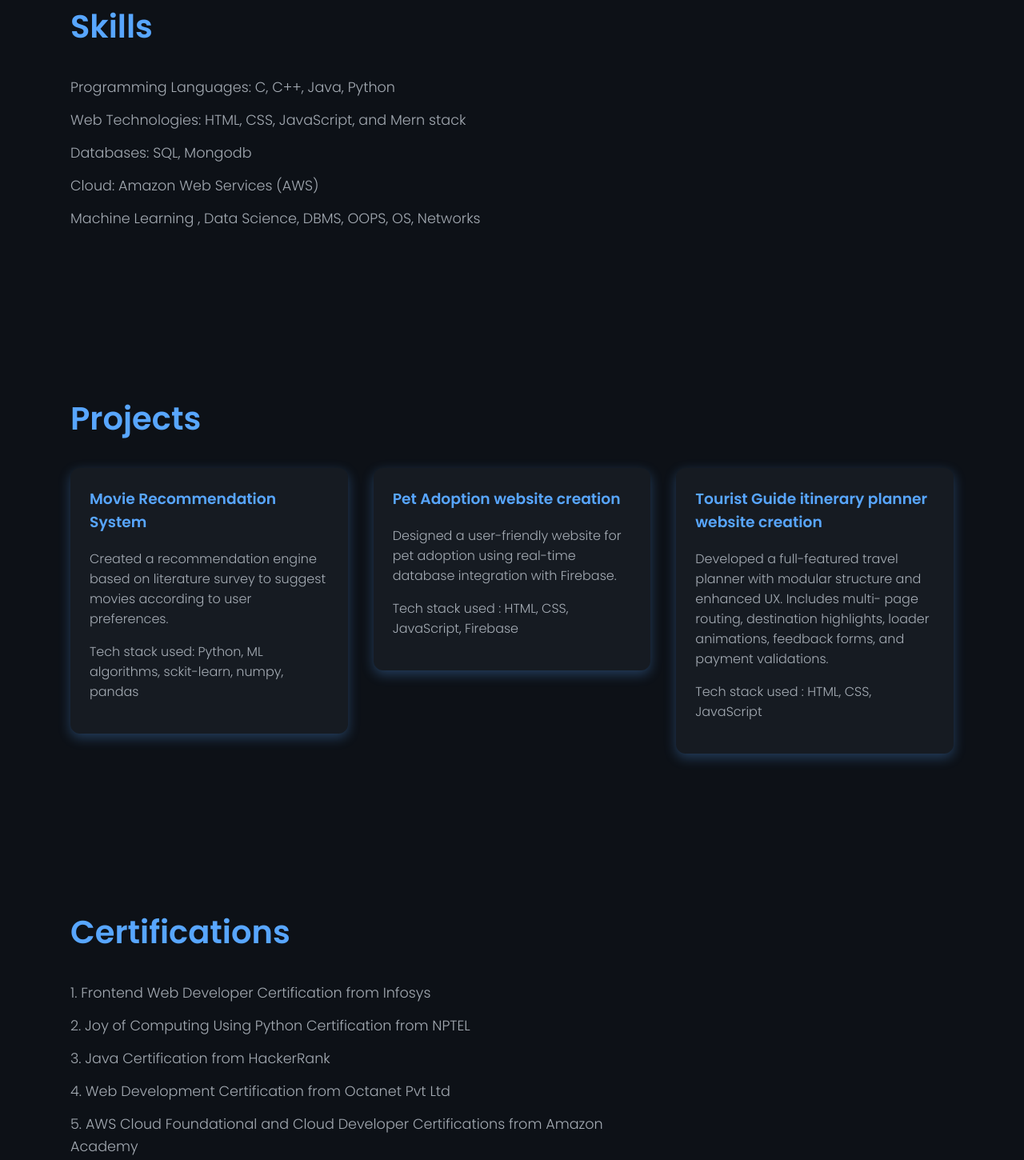
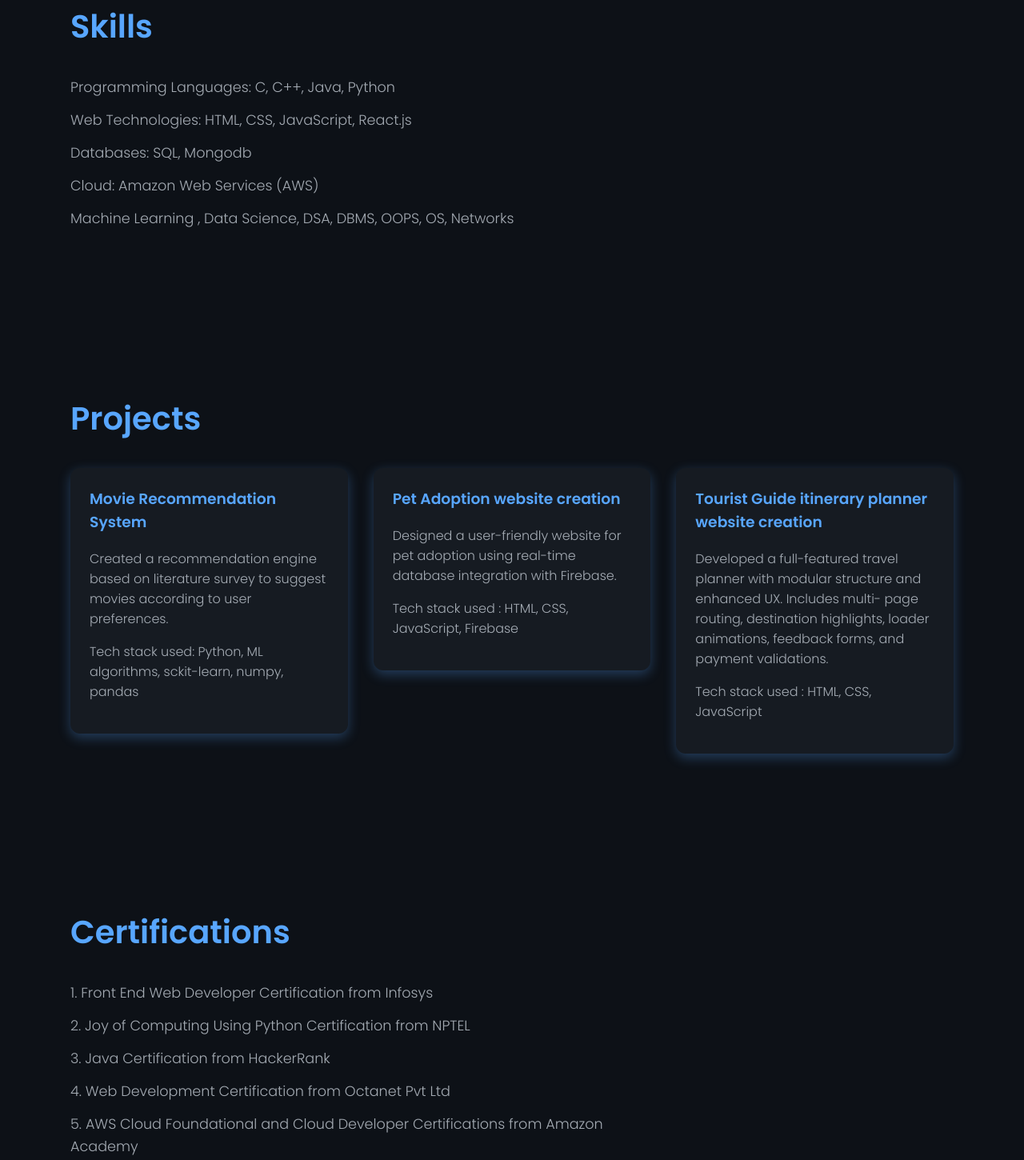
Before and after one commit to Venkateswarlu1813/Portfolio_Venkateswarlu, a plain HTML site: page portfolio.html in a window 1280 px wide. Shown: the part 1475-2925 px from the top of the page at 80% size. Drawn offline with Linux system fonts and the light colour scheme.

Commit message:
Update portfolio.html

```diff
--- a/portfolio.html
+++ b/portfolio.html
@@ -380,7 +380,7 @@
       <li><strong>College:</strong> Amrita Vishwa Vidyapeetham</li>
       <li><strong>Branch:</strong> Computer Science Engineering (CSE)</li>
       <li><strong>Current Semester:</strong> 7th Semester</li>
-      <li><strong>Current CGPA:</strong>8.05</li>
+      <li><strong>Current CGPA:</strong> 8.05</li>
       <li><strong>Hobbies:</strong> Exploring new things, Watching movies and listening to music</li>
     </ul>
   </section>
@@ -390,10 +390,10 @@
     <h2 class="section__header">Skills</h2>
     <ul class="info-list">
       <li>Programming Languages: C, C++, Java, Python</li>
-      <li>Web Technologies: HTML, CSS, JavaScript, and Mern stack</li>
+      <li>Web Technologies: HTML, CSS, JavaScript, React.js</li>
       <li>Databases: SQL, Mongodb</li>
       <li>Cloud: Amazon Web Services (AWS)</li>
-      <li>Machine Learning , Data Science, DBMS, OOPS, OS, Networks</li>
+      <li>Machine Learning , Data Science, DSA, DBMS, OOPS, OS, Networks</li>
     </ul>
   </section>
 
@@ -429,7 +429,7 @@
 <section id="certifications">
   <h2 class="section__header">Certifications</h2>
   <ul class="info-list">
-    <li>1. Frontend Web Developer Certification from Infosys</li>
+    <li>1. Front End Web Developer Certification from Infosys</li>
     <li>2. Joy of Computing Using Python Certification from NPTEL</li>
     <li>3. Java Certification from HackerRank</li>
     <li>4. Web Development Certification from Octanet Pvt Ltd</li>
```
